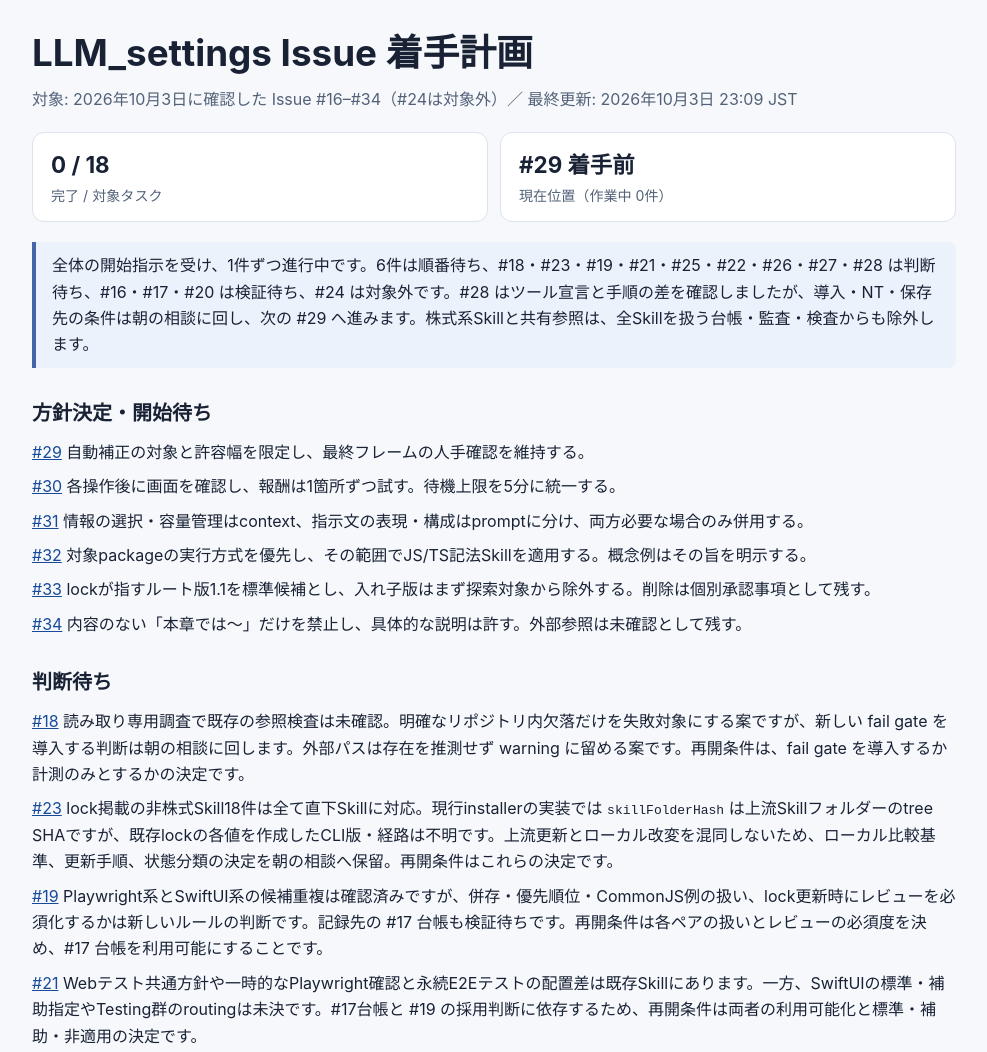
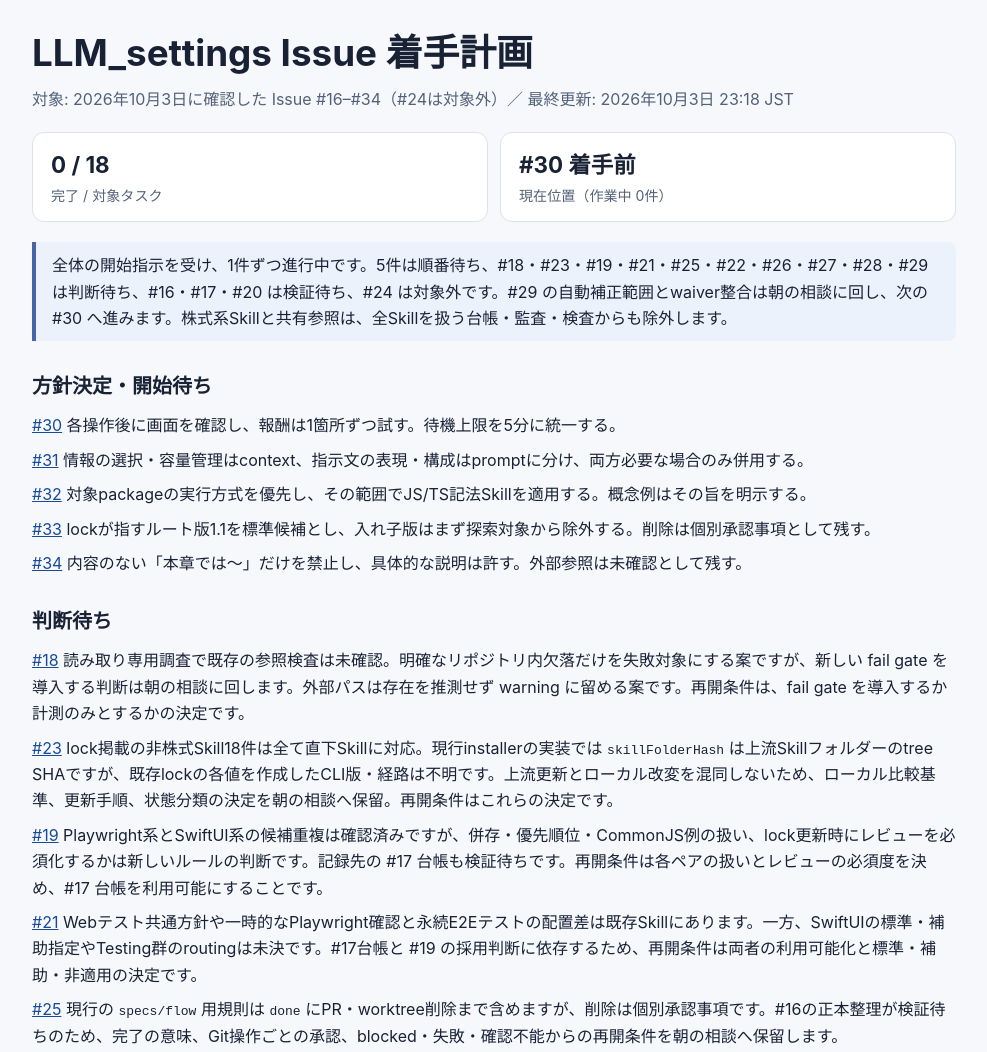
Before and after one commit to ksuke0322/LLM_settings, a plain HTML site: page docs/issue-work-plan/progress-2026-10-03.html in a window 1280 px wide. Shown: the top 1052 px of the page, without its empty margins (146-1133 px from the left). Drawn offline with Linux system fonts and the light colour scheme.

Commit message:
docs: defer issue 29 QA decisions

```diff
--- a/docs/issue-work-plan/progress-2026-10-03.html
+++ b/docs/issue-work-plan/progress-2026-10-03.html
@@ -35,17 +35,16 @@
 <body>
   <header>
     <h1>LLM_settings Issue 着手計画</h1>
-    <p class="muted">対象: 2026年10月3日に確認した Issue #16–#34（#24は対象外）／ 最終更新: 2026年10月3日 23:09 JST</p>
+    <p class="muted">対象: 2026年10月3日に確認した Issue #16–#34（#24は対象外）／ 最終更新: 2026年10月3日 23:18 JST</p>
     <div class="summary" aria-label="進捗の要約">
       <div><strong>0 / 18</strong><span>完了 / 対象タスク</span></div>
-      <div><strong>#29 着手前</strong><span>現在位置（作業中 0件）</span></div>
+      <div><strong>#30 着手前</strong><span>現在位置（作業中 0件）</span></div>
     </div>
-    <p class="note">全体の開始指示を受け、1件ずつ進行中です。6件は順番待ち、#18・#23・#19・#21・#25・#22・#26・#27・#28 は判断待ち、#16・#17・#20 は検証待ち、#24 は対象外です。#28 はツール宣言と手順の差を確認しましたが、導入・NT・保存先の条件は朝の相談に回し、次の #29 へ進みます。株式系Skillと共有参照は、全Skillを扱う台帳・監査・検査からも除外します。</p>
+    <p class="note">全体の開始指示を受け、1件ずつ進行中です。5件は順番待ち、#18・#23・#19・#21・#25・#22・#26・#27・#28・#29 は判断待ち、#16・#17・#20 は検証待ち、#24 は対象外です。#29 の自動補正範囲とwaiver整合は朝の相談に回し、次の #30 へ進みます。株式系Skillと共有参照は、全Skillを扱う台帳・監査・検査からも除外します。</p>
   </header>
   <main>
     <section aria-labelledby="decided">
       <h2 id="decided">方針決定・開始待ち</h2>
-      <p><a href="https://github.com/ksuke0322/LLM_settings/issues/29">#29</a> 自動補正の対象と許容幅を限定し、最終フレームの人手確認を維持する。</p>
       <p><a href="https://github.com/ksuke0322/LLM_settings/issues/30">#30</a> 各操作後に画面を確認し、報酬は1箇所ずつ試す。待機上限を5分に統一する。</p>
       <p><a href="https://github.com/ksuke0322/LLM_settings/issues/31">#31</a> 情報の選択・容量管理はcontext、指示文の表現・構成はpromptに分け、両方必要な場合のみ併用する。</p>
       <p><a href="https://github.com/ksuke0322/LLM_settings/issues/32">#32</a> 対象packageの実行方式を優先し、その範囲でJS/TS記法Skillを適用する。概念例はその旨を明示する。</p>
@@ -63,6 +62,7 @@
       <p><a href="https://github.com/ksuke0322/LLM_settings/issues/26">#26</a> rootに全repo共通のテストコマンド定義は見つからず、サブプロジェクトごとに設定が異なります。workflow・外部TDD・test-fixingの適用範囲と固定コマンドにも差があります。変更種別ごとのTDD適用、テスト追加の承認条件、複数候補や未定義時のコマンド選択は新しいルールとして朝の相談へ保留します。</p>
       <p><a href="https://github.com/ksuke0322/LLM_settings/issues/27">#27</a> 外部Playwright runnerは依存不足時に <code>npm install</code> とChromium導入を行い、一時スクリプトをSkillディレクトリに作って次回起動時にパターン削除します。削除対象に一致する追跡済みファイルもあるため実行していません。導入の承認範囲、実行単位の保存先・削除対象、未準備状態の扱いを朝の相談へ保留します。</p>
       <p><a href="https://github.com/ksuke0322/LLM_settings/issues/28">#28</a> A11y監査はPlaywright操作の宣言に対しnpm導入・ファイル保存も手順にあり、通常レビューはキー入力の宣言が不足します。学習計画は常時保存を要求する一方、保存先が未定義です。導入・外部アクセスの承認条件、実施不能時のNT/引き継ぎ、保存先未指定時の扱いを朝の相談へ保留します。CLIのPATH確認だけではブラウザ実行可否を断定しません。</p>
+      <p><a href="https://github.com/ksuke0322/LLM_settings/issues/29">#29</a> 最終の人間レビューgateは既存手順にありますが、Blender規則の自動修正指示には対象allowlistと変更幅がありません。定量QAの理由のみのWARN waiverと、Step 8の承認付きwaiverも異なります。補正対象・上限・再検証、waiver整合、反復停止を朝の相談へ保留し、人間レビューを省略しません。</p>
     </section>
     <section aria-labelledby="validation">
       <h2 id="validation">検証待ち</h2>
@@ -106,7 +106,7 @@
         <tr data-issue="26" data-status="判断待ち"><td><a href="https://github.com/ksuke0322/LLM_settings/issues/26">#26</a></td><td><span class="status">判断待ち</span></td><td>TDD とテスト修正の適用範囲を整理</td></tr>
         <tr data-issue="27" data-status="判断待ち"><td><a href="https://github.com/ksuke0322/LLM_settings/issues/27">#27</a></td><td><span class="status">判断待ち</span></td><td>Playwright の導入準備と一時ファイル処理を分離</td></tr>
         <tr data-issue="28" data-status="判断待ち"><td><a href="https://github.com/ksuke0322/LLM_settings/issues/28">#28</a></td><td><span class="status">判断待ち</span></td><td>A11y・学習計画 Skill のツール記述を照合</td></tr>
-        <tr data-issue="29" data-status="開始待ち"><td><a href="https://github.com/ksuke0322/LLM_settings/issues/29">#29</a></td><td><span class="status">開始待ち</span></td><td>Blender 自動修正と人手レビューの境界を統一</td></tr>
+        <tr data-issue="29" data-status="判断待ち"><td><a href="https://github.com/ksuke0322/LLM_settings/issues/29">#29</a></td><td><span class="status">判断待ち</span></td><td>Blender 自動修正と人手レビューの境界を統一</td></tr>
         <tr data-issue="30" data-status="開始待ち"><td><a href="https://github.com/ksuke0322/LLM_settings/issues/30">#30</a></td><td><span class="status">開始待ち</span></td><td>モンスト周回手順の正本と停止条件を統一</td></tr>
         <tr data-issue="31" data-status="開始待ち"><td><a href="https://github.com/ksuke0322/LLM_settings/issues/31">#31</a></td><td><span class="status">開始待ち</span></td><td>Skill 発動条件と説明文を整理</td></tr>
         <tr data-issue="32" data-status="開始待ち"><td><a href="https://github.com/ksuke0322/LLM_settings/issues/32">#32</a></td><td><span class="status">開始待ち</span></td><td>JS/TS 規則を実行環境と整合</td></tr>
```
